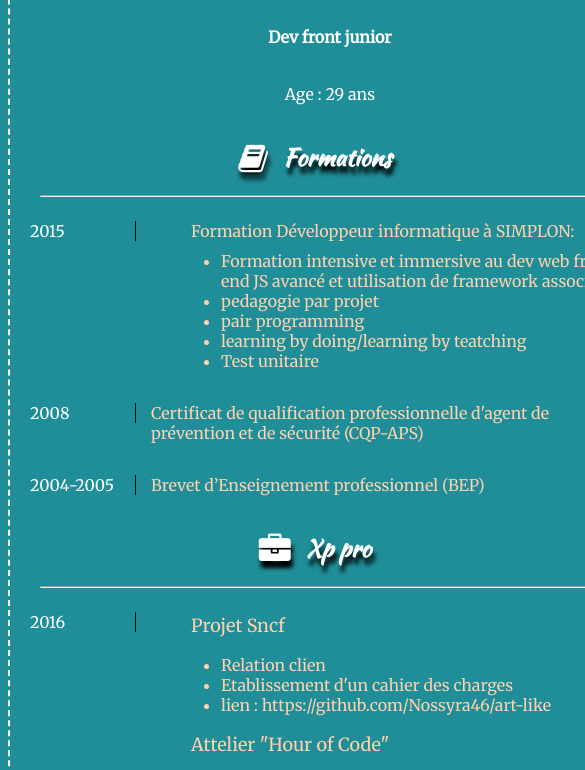
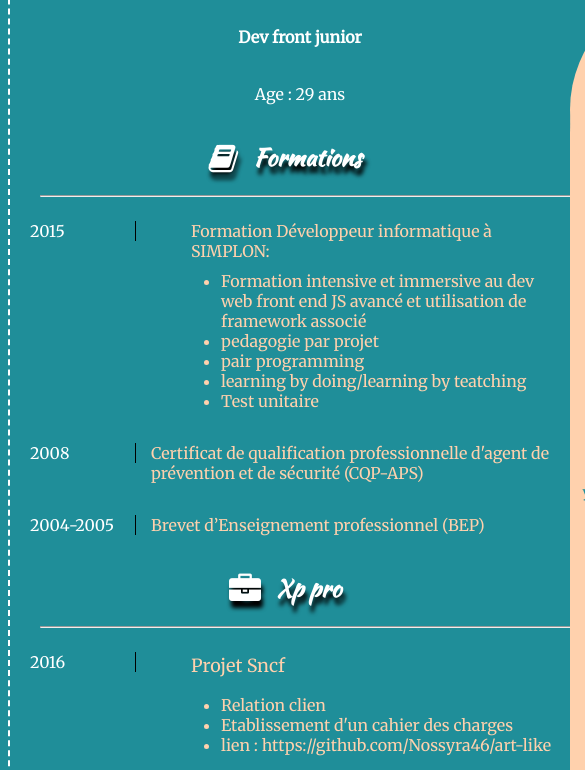
Before and after one commit to yoannlg/CV, a plain HTML site: page index.html in a window 390 px wide. Shown: the part 210-980 px from the top of the page, 585 px wide, since content can reach past the window. Drawn offline with nearby package versions, Linux system fonts and the light colour scheme; files whose address does not match are found by name.

Commit message:
resolustion bug bordure responsive 2

```diff
--- a/css/cv.css
+++ b/css/cv.css
@@ -2,7 +2,7 @@ html{
 	/*border:2px dashed white;*/
 }
 body{
-	min-width: 900px;
+	min-width: 830px;
 	border: 2px dashed white;
 	background-color:#1F8E99;
 	font-family: 'Merriweather', serif;
```
